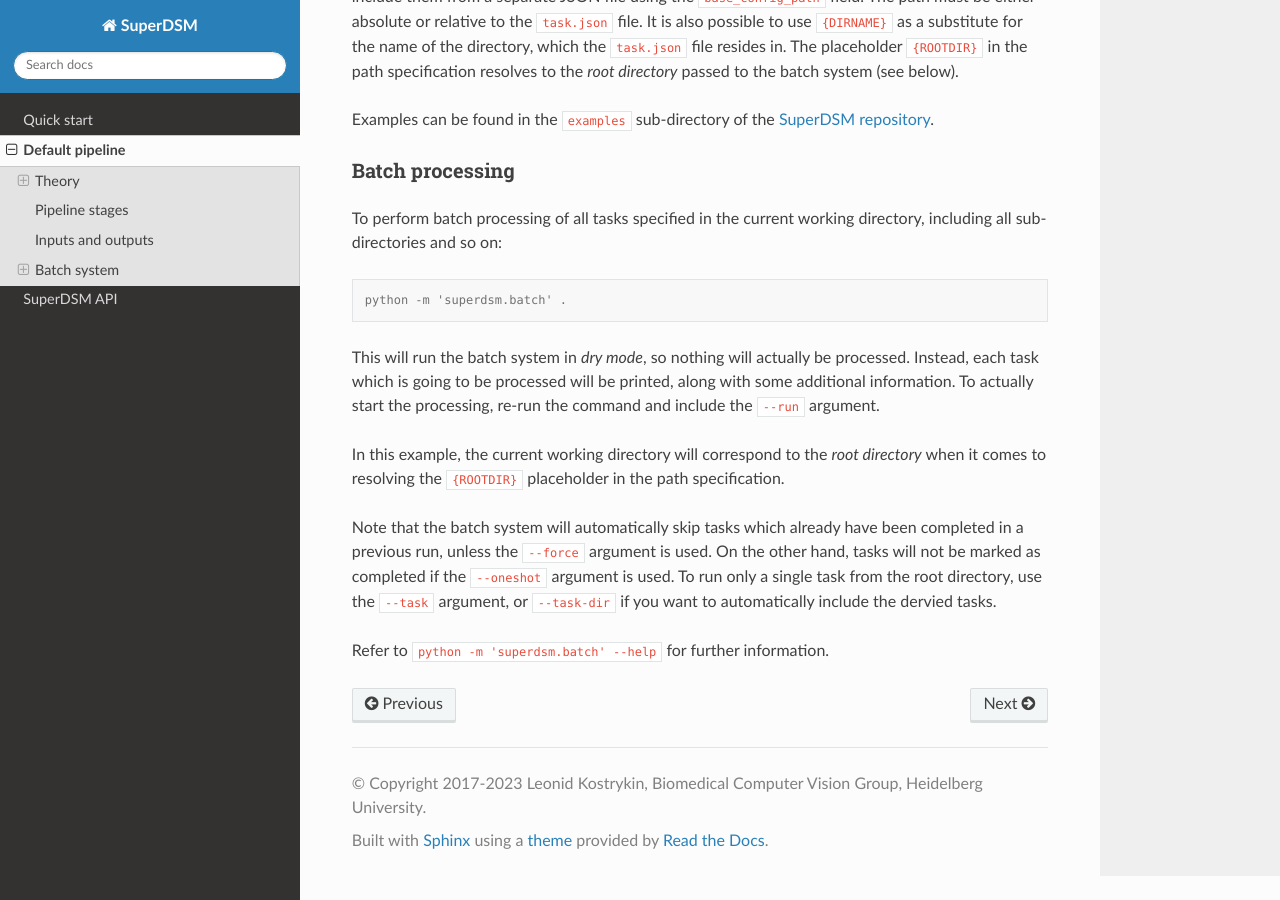
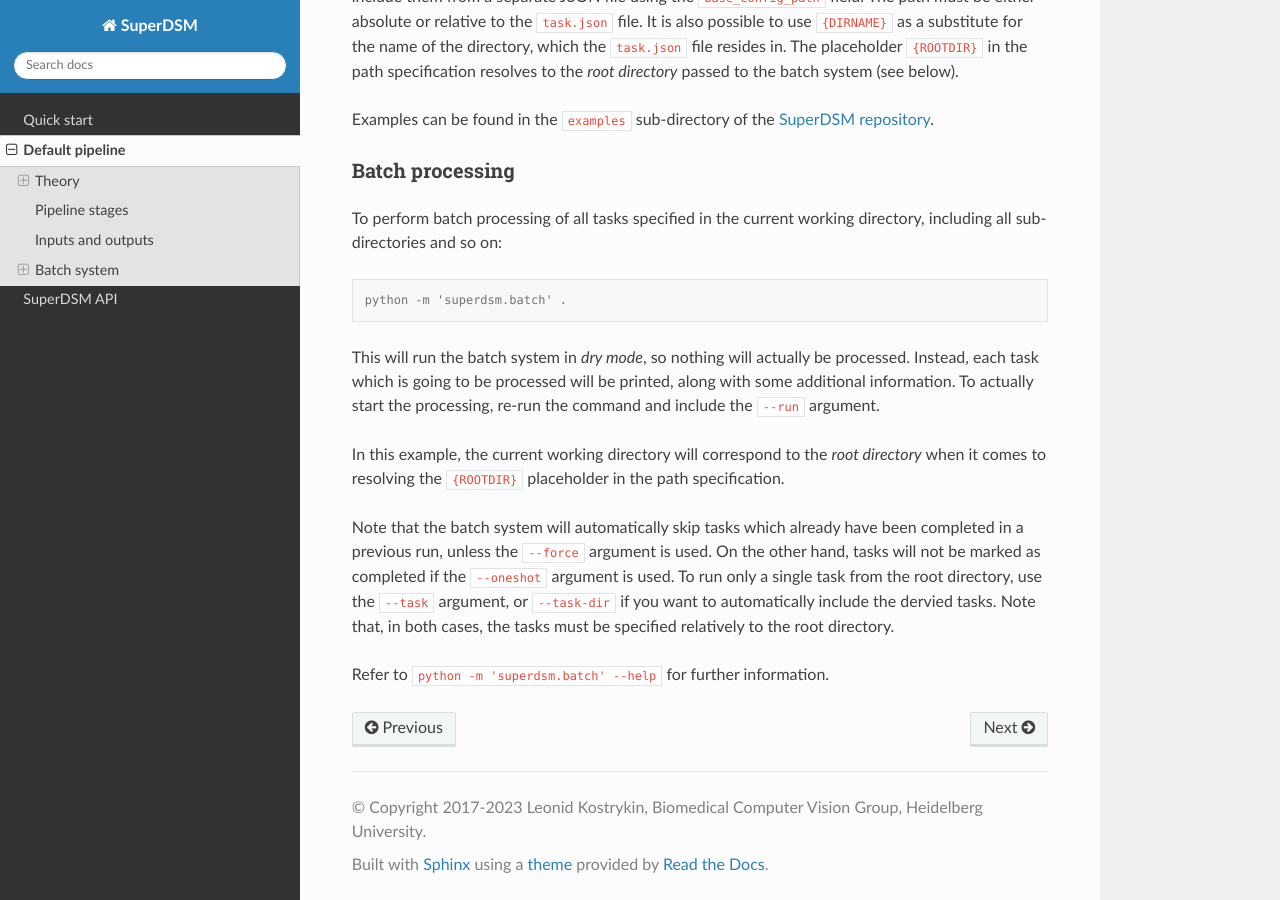
Before and after one commit to BMCV/SuperDSM, a Sphinx documentation site: the page built from docs/source/pipeline.rst, in a window 1280 px wide and 900 px high, scrolled down 6327 px. Built offline with Sphinx 7.4.7 and the Read the Docs theme 2.0.0, drawn with Linux system fonts in a browser that asks for light colours.

Commit message:
adds docs for batch mode

```diff
--- a/docs/source/pipeline.rst
+++ b/docs/source/pipeline.rst
@@ -249,6 +249,6 @@ This will run the batch system in *dry mode*, so nothing will actually be proces
 
 In this example, the current working directory will correspond to the *root directory* when it comes to resolving the ``{ROOTDIR}`` placeholder in the path specification.
 
-Note that the batch system will automatically skip tasks which already have been completed in a previous run, unless the ``--force`` argument is used. On the other hand, tasks will not be marked as completed if the ``--oneshot`` argument is used. To run only a single task from the root directory, use the ``--task`` argument, or ``--task-dir`` if you want to automatically include the dervied tasks.
+Note that the batch system will automatically skip tasks which already have been completed in a previous run, unless the ``--force`` argument is used. On the other hand, tasks will not be marked as completed if the ``--oneshot`` argument is used. To run only a single task from the root directory, use the ``--task`` argument, or ``--task-dir`` if you want to automatically include the dervied tasks. Note that, in both cases, the tasks must be specified relatively to the root directory.
 
 Refer to ``python -m 'superdsm.batch' --help`` for further information.
```
